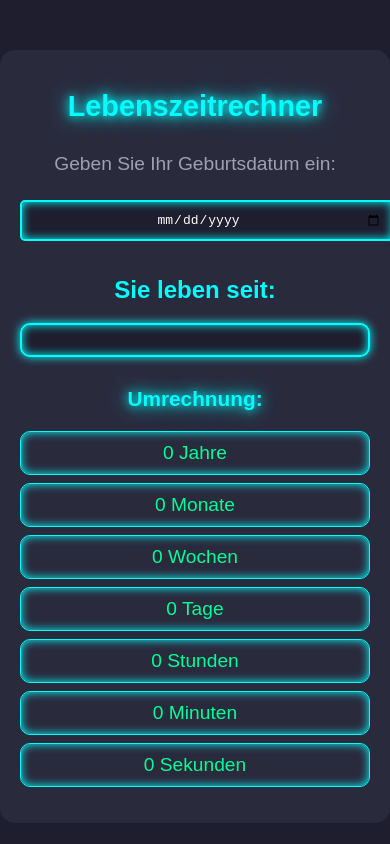
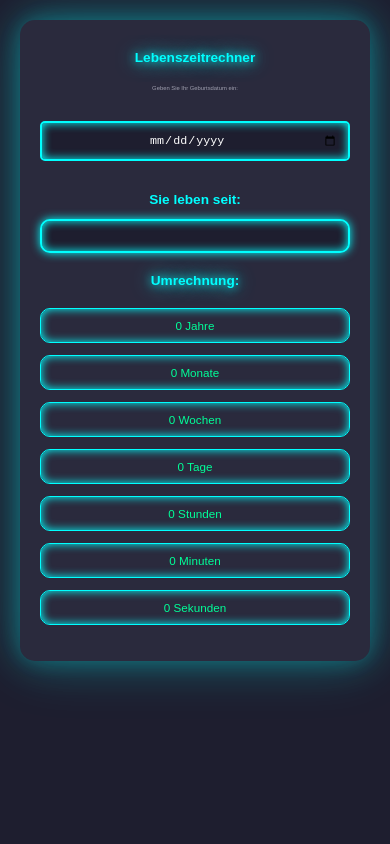
Before and after one commit to Fadaflo/Real-Age, a plain HTML site: page index.html in a window 390 px wide. Drawn offline with Linux system fonts and the light colour scheme.

Commit message:
Update styles.css

```diff
--- a/styles.css
+++ b/styles.css
@@ -5,63 +5,67 @@ body {
     color: #ffffff;
     display: flex;
     justify-content: center;
-    align-items: flex-start; /* Anpassung für vertikales Layout */
+    align-items: flex-start;
     height: 100vh;
     margin: 0;
-    padding-top: 50px; /* Mehr Platz oben */
+    padding: 20px;
     box-sizing: border-box;
+    overflow-y: auto;
 }
 
 /* Container-Stil */
 .container {
     background-color: #2a2a3d;
-    padding: 30px;
+    padding: 20px;
     border-radius: 15px;
     box-shadow: 0 0 20px rgba(0, 255, 255, 0.2), 0 0 40px rgba(0, 255, 255, 0.2), 0 0 60px rgba(0, 255, 255, 0.2);
     max-width: 500px;
     width: 100%;
+    height: auto;
     text-align: center;
+    margin-bottom: 20px;
 }
 
 /* Titel */
 h1 {
     color: #00ffff;
-    font-size: 2.5em;
-    margin-bottom: 30px; /* Mehr Abstand unter dem Titel */
-    margin-top: 20px; /* Abstand über dem Titel */
+    font-size: 2.5vw;
+    margin-bottom: 20px;
+    margin-top: 10px;
     text-shadow: 0 0 10px #00ffff, 0 0 20px #00ffff;
 }
 
 /* Labels und Eingabe */
 label {
-    font-size: 1.2em;
+    font-size: 1.5vw;
     color: #a0a0b0;
     display: block;
     margin-bottom: 10px;
 }
 
 input[type="date"] {
-    margin: 15px 0;
+    margin: 20px 0;
     padding: 10px;
-    font-size: 1.2em;
+    font-size: 1.5vw;
     border: 2px solid #00ffff;
     border-radius: 5px;
     background-color: #1e1e2f;
     color: #ffffff;
     box-shadow: inset 0 0 10px #00ffff;
     text-align: center;
-    width: 100%;
+    width: 100%; /* Passt das Eingabefeld in den Container ein */
+    box-sizing: border-box; /* Stellt sicher, dass das Padding enthalten ist */
 }
 
 /* Live-Anzeige */
 #liveDisplay h2 {
-    font-size: 1.8em;
+    font-size: 2vw;
     color: #00ffff;
     margin-bottom: 10px;
 }
 
 #liveTime {
-    font-size: 1.6em;
+    font-size: 1.8vw;
     font-weight: bold;
     background-color: #1e1e2f;
     padding: 15px;
@@ -70,15 +74,16 @@ input[type="date"] {
     box-shadow: 0 0 10px #00ffff, inset 0 0 10px #00ffff;
     color: #00ff99;
     word-wrap: break-word;
+    margin-bottom: 20px;
 }
 
 /* Umrechnung */
 #convertedTime {
-    margin-top: 30px;
+    margin-top: 20px;
 }
 
 #convertedTime h3 {
-    font-size: 1.5em;
+    font-size: 1.5vw;
     color: #00ffff;
     text-shadow: 0 0 10px #00ffff, 0 0 20px #00ffff;
     margin-bottom: 20px;
@@ -90,8 +95,8 @@ input[type="date"] {
 }
 
 #convertedTime li {
-    font-size: 1.2em;
-    margin: 8px 0;
+    font-size: 1.5vw;
+    margin: 12px 0;
     padding: 10px;
     background-color: #2a2a3d;
     border-radius: 10px;
@@ -99,6 +104,11 @@ input[type="date"] {
     box-shadow: inset 0 0 10px #00ffff;
     color: #00ff99;
     word-wrap: break-word;
+}
+
+/* Entfernt doppelte Zeiteinheiten */
+#convertedTime li span::after {
+    content: ''; /* Keine doppelte Zeiteinheit hinzufügen */
 }
 
 /* Hover-Effekt für interaktive Elemente */
@@ -119,42 +129,22 @@ input[type="date"]:hover {
 /* Anpassungen für kleinere Bildschirme */
 @media (max-width: 768px) {
     h1 {
-        font-size: 2em;
+        font-size: 3.5vw;
     }
 
     #liveTime, #convertedTime li {
-        font-size: 1.4em;
+        font-size: 3vw;
     }
 
     input[type="date"] {
-        font-size: 1.1em;
-    }
-}
-
-@media (max-width: 500px) {
-    .container {
-        width: 100%;
-        padding: 20px;
-        box-shadow: none;
-    }
-
-    h1 {
-        font-size: 1.8em;
-    }
-
-    #liveTime, #convertedTime li {
-        font-size: 1.2em;
-    }
-
-    input[type="date"] {
-        font-size: 1em;
+        font-size: 3vw;
     }
 
     #liveDisplay h2 {
-        font-size: 1.5em;
+        font-size: 3.5vw;
     }
 
     #convertedTime h3 {
-        font-size: 1.3em;
+        font-size: 3.5vw;
     }
 }
```
